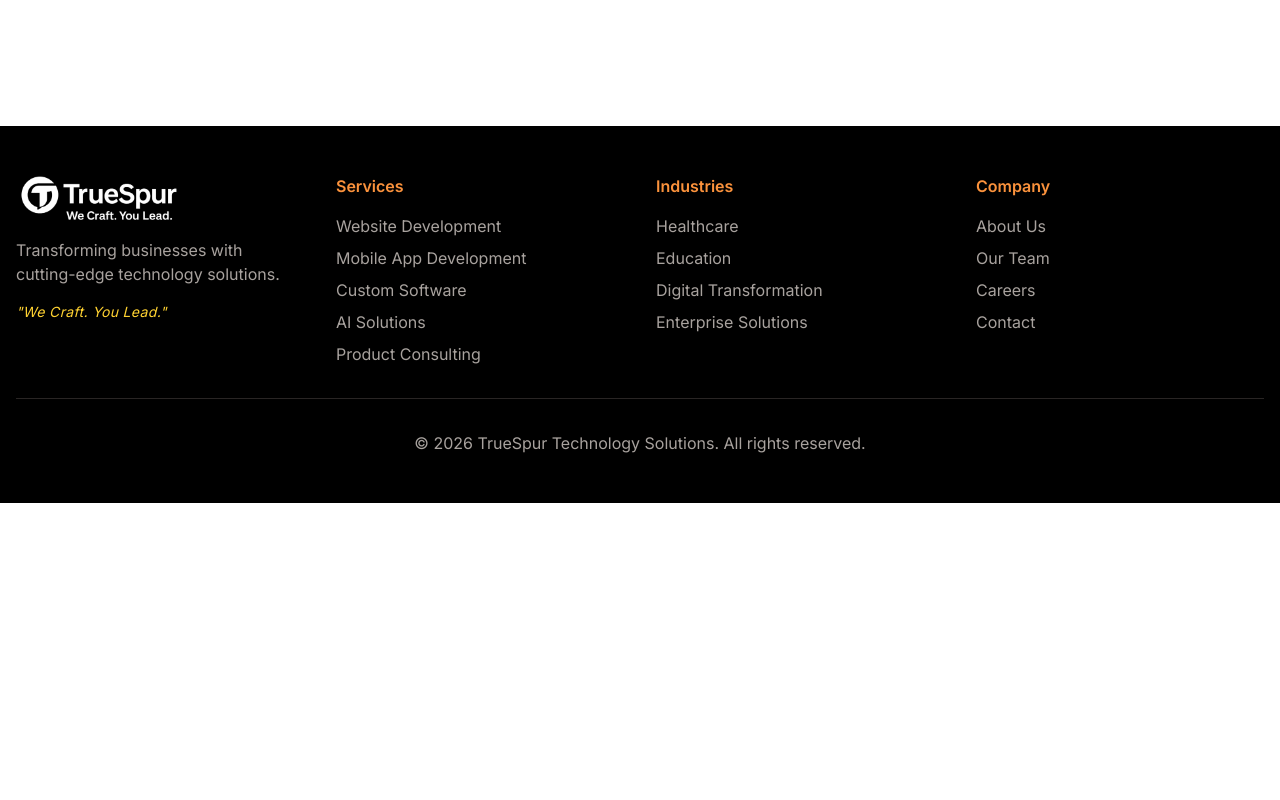
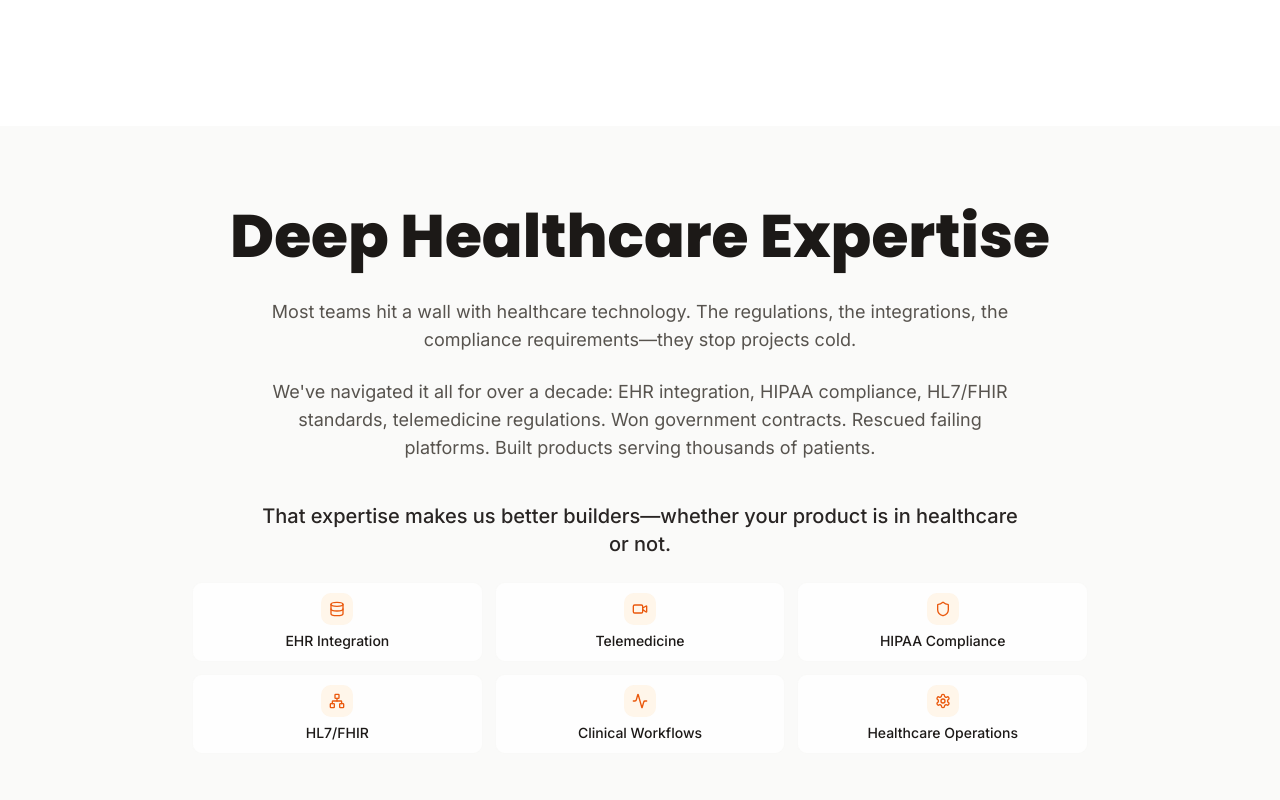
Before and after one commit to truespurtechnologies/TrueSpurWebsite_Redesigned, a Next.js app: page / in a window 1280 px wide. Shown: the part 2880-3680 px from the top of the page. Before the commit the page ends 3383 px from the top, so only its background shows below. Built offline with nearby package versions, Linux system fonts and the light colour scheme.

Commit message:
Section 5 Complete

```diff
--- a/app/page.tsx
+++ b/app/page.tsx
@@ -41,6 +41,12 @@ import {
   Palette,
   Target,
   Building2,
+  Database,
+  Video,
+  Shield,
+  Network,
+  Activity,
+  Settings,
 } from "lucide-react"
 
 const statsData = [
@@ -964,6 +970,90 @@ export default function HomePage() {
         </div>
       </motion.section>
 
+      {/* Section 5: Deep Healthcare Expertise */}
+      <motion.section
+        className="pt-12 md:pt-16 lg:pt-20 pb-16 md:pb-24 lg:pb-32 bg-gray-50"
+        initial={{ opacity: 0, y: 40 }}
+        whileInView={{ opacity: 1, y: 0 }}
+        transition={{ duration: 0.6, ease: "easeOut" }}
+        viewport={{ once: true, amount: 0.2 }}
+      >
+        <div className="container mx-auto px-4">
+          <div className="max-w-6xl mx-auto">
+
+            {/* Section Headline */}
+            <motion.h2
+              className="font-heading text-4xl lg:text-5xl xl:text-6xl font-extrabold text-gray-900 mb-8 text-center"
+              initial={{ opacity: 0, y: 20 }}
+              whileInView={{ opacity: 1, y: 0 }}
+              transition={{ duration: 0.6, ease: "easeOut" }}
+              viewport={{ once: true, amount: 0.3 }}
+            >
+              Deep Healthcare Expertise
+            </motion.h2>
+
+            {/* Body Copy */}
+            <motion.div
+              className="max-w-3xl mx-auto text-center space-y-6 text-base lg:text-lg text-gray-600 mb-6"
+              initial={{ opacity: 0, y: 20 }}
+              whileInView={{ opacity: 1, y: 0 }}
+              transition={{ duration: 0.6, ease: "easeOut", delay: 0.1 }}
+              viewport={{ once: true, amount: 0.3 }}
+            >
+              <p>
+                Most teams hit a wall with healthcare technology. The regulations, the integrations, the compliance requirements—they stop projects cold.
+              </p>
+              <p>
+                We've navigated it all for over a decade: EHR integration, HIPAA compliance, HL7/FHIR standards, telemedicine regulations. Won government contracts. Rescued failing platforms. Built products serving thousands of patients.
+              </p>
+              <p className="text-gray-800 font-medium text-lg lg:text-xl mt-10">
+                That expertise makes us better builders—whether your product is in healthcare or not.
+              </p>
+            </motion.div>
+
+            {/* Expertise Grid */}
+            <motion.div
+              className="grid grid-cols-2 md:grid-cols-3 gap-3 max-w-4xl mx-auto"
+              initial={{ opacity: 0, y: 20 }}
+              whileInView={{ opacity: 1, y: 0 }}
+              transition={{ duration: 0.6, ease: "easeOut", delay: 0.2 }}
+              viewport={{ once: true, amount: 0.3 }}
+            >
+              {[
+                { id: 1, name: 'EHR Integration', icon: Database },
+                { id: 2, name: 'Telemedicine', icon: Video },
+                { id: 3, name: 'HIPAA Compliance', icon: Shield },
+                { id: 4, name: 'HL7/FHIR', icon: Network },
+                { id: 5, name: 'Clinical Workflows', icon: Activity },
+                { id: 6, name: 'Healthcare Operations', icon: Settings },
+              ].map((capability, index) => (
+                <motion.div
+                  key={capability.id}
+                  className="capability-block group"
+                  initial={{ opacity: 0, y: 20 }}
+                  whileInView={{ opacity: 1, y: 0 }}
+                  transition={{ duration: 0.4, delay: index * 0.05, ease: "easeOut" }}
+                  viewport={{ once: true, amount: 0.3 }}
+                >
+                  <div className="flex flex-col items-center text-center p-2.5 rounded-lg border border-gray-100/60 bg-white/80 hover:border-gray-200 transition-all duration-300">
+                    {/* Icon */}
+                    <div className="h-8 w-8 rounded-lg bg-orange-100/50 flex items-center justify-center mb-1.5">
+                      <capability.icon className="h-4 w-4 text-orange-600" />
+                    </div>
+
+                    {/* Label */}
+                    <span className="text-sm font-medium text-gray-900">
+                      {capability.name}
+                    </span>
+                  </div>
+                </motion.div>
+              ))}
+            </motion.div>
+
+          </div>
+        </div>
+      </motion.section>
+
       {/* Footer */}
       <footer className="bg-black text-white py-12">
         <div className="container mx-auto px-4">
```
